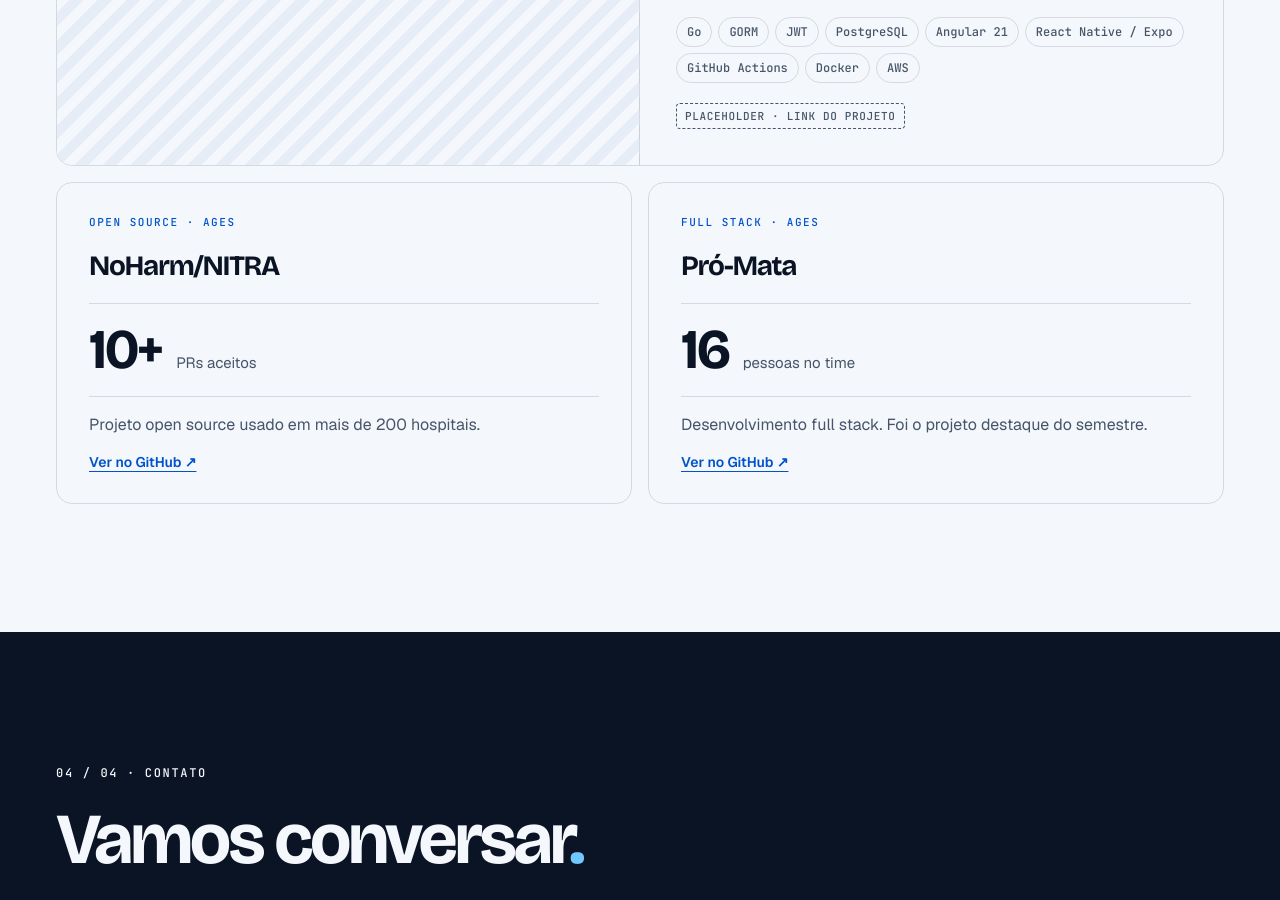
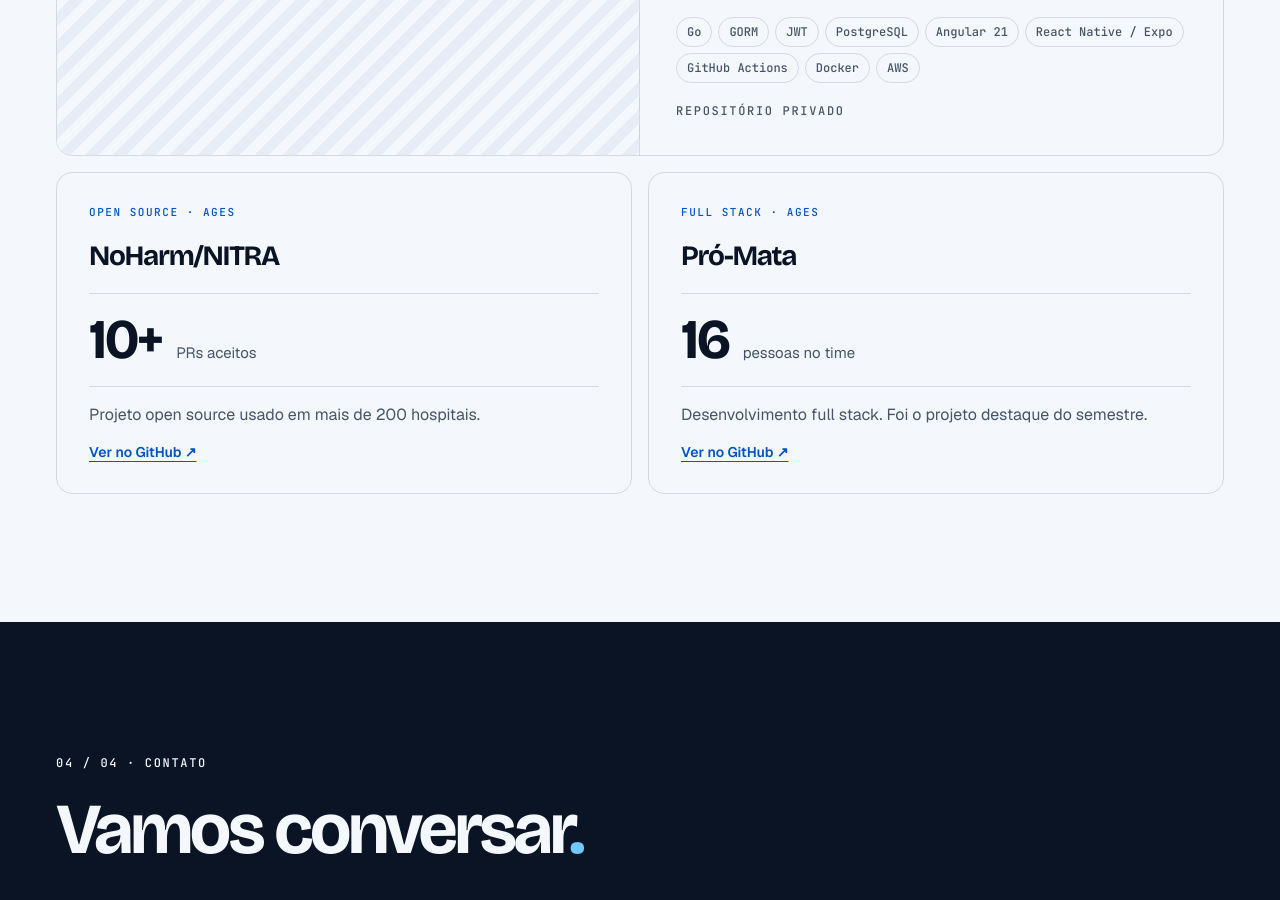
Before and after one commit to Widholzerr/widholzerr.github.io, an Astro site: page / in a window 1280 px wide. Shown: the part 4042-4942 px from the top of the page. Built offline with nearby package versions, Linux system fonts and the light colour scheme; Astro itself is replaced by a stand-in of ours.

Commit message:
SCT-PAV: indica repositório privado no lugar do placeholder de link
Co-Authored-By: Claude Sonnet 5.5 <noreply@anthropic.com>

```diff
--- a/src/data/site.json
+++ b/src/data/site.json
@@ -146,7 +146,7 @@
         ],
         "stack": ["Go", "GORM", "JWT", "PostgreSQL", "Angular 21", "React Native / Expo", "GitHub Actions", "Docker", "AWS"],
         "image": { "src": null, "label": "screenshot · painel SCT-PAV" },
-        "link": { "url": null, "label": "Placeholder · link do projeto", "cta": "Ver projeto" }
+        "link": { "url": null, "note": "Repositório privado", "cta": "Ver projeto" }
       },
       "items": [
         {
--- a/src/pages/index.astro
+++ b/src/pages/index.astro
@@ -170,7 +170,7 @@ const jsonLd = {
           h.projects.featured.link.url ? (
             <a class="link-acc" href={h.projects.featured.link.url} target="_blank" rel="noopener">{h.projects.featured.link.cta} ↗</a>
           ) : (
-            <Placeholder label={h.projects.featured.link.label} />
+            <span class="label">{h.projects.featured.link.note}</span>
           )
         }
       </div>
```
